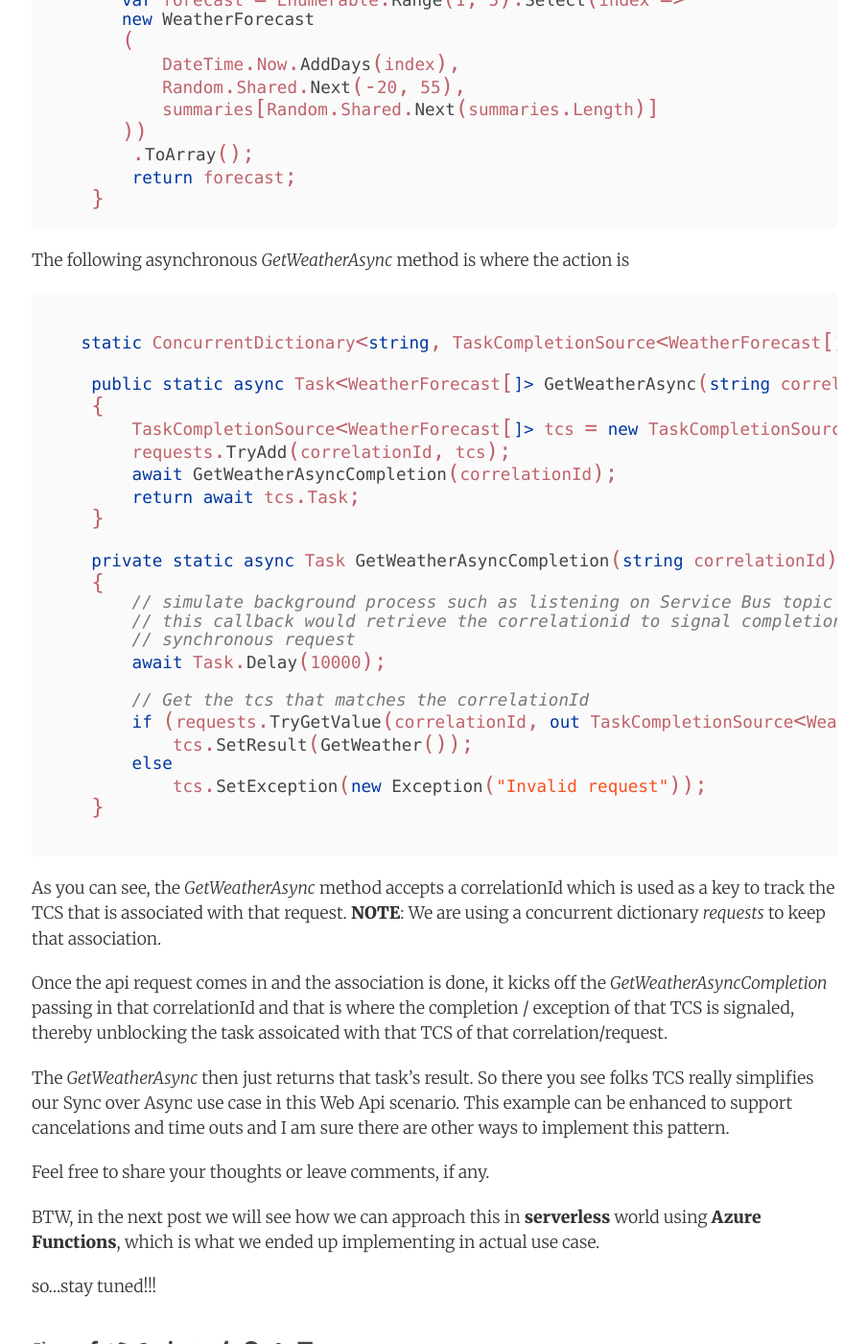
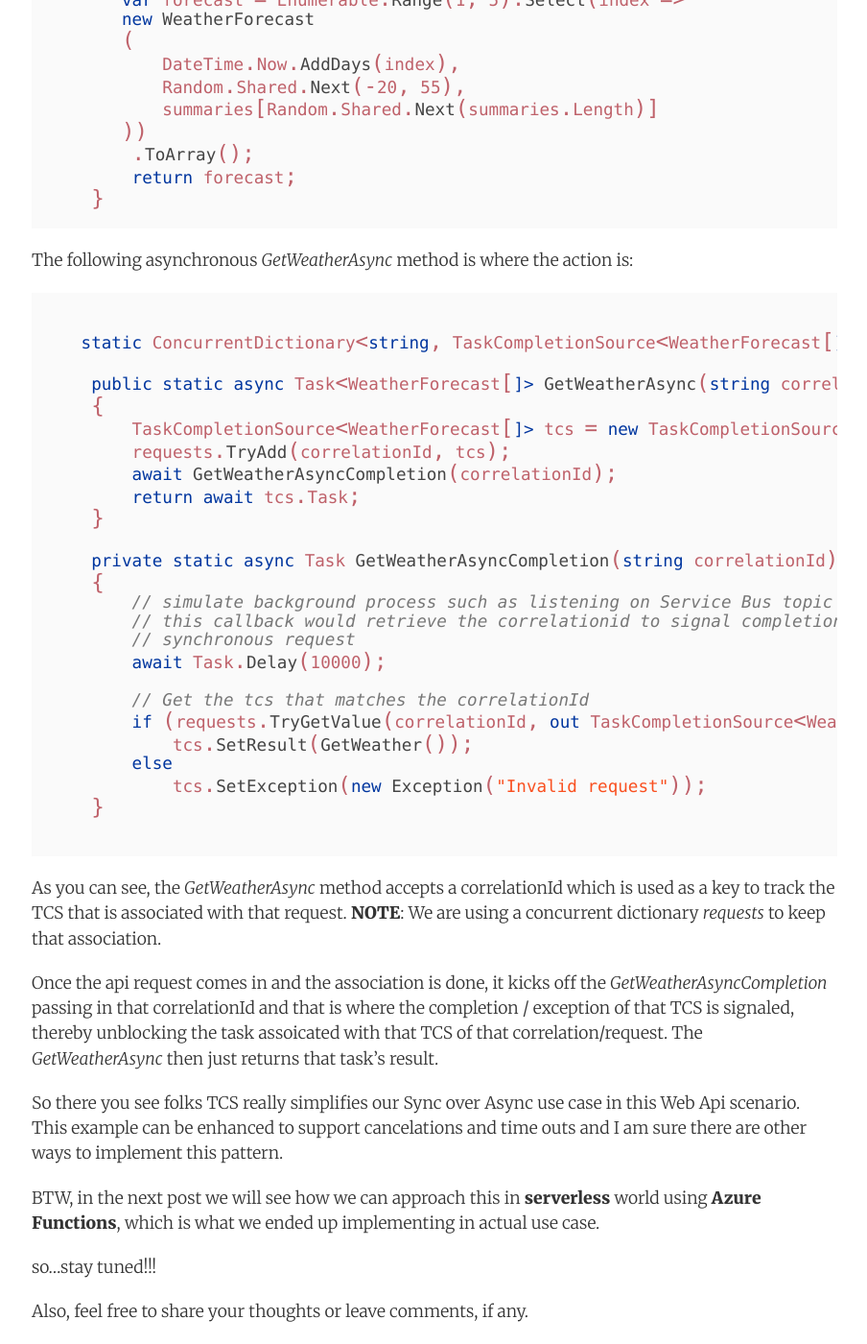
Before and after one commit to AdiThakker/AdiThakker.github.io, a Jekyll site: the page built from _posts/2021-01-20-Sync-over-Async-WebApi.md, in a window 1280 px wide and 1400 px high, scrolled down 2435 px. Shown: the whole window at 96% size, without its empty margins (187-1091 px from the left). Built offline with Jekyll 4.4.1, drawn with Linux system fonts in a browser that asks for light colours; nearby versions of some CDN libraries; comment, search, counter and statistics services are not loaded; some of the changed text lies outside the part shown.

Commit message:
minor updates

```diff
--- a/_posts/2021-01-20-Sync-over-Async-WebApi.md
+++ b/_posts/2021-01-20-Sync-over-Async-WebApi.md
@@ -88,7 +88,7 @@ The synchrnous *GetWeather* is straight from the built-in template, so I won't g
     }
 ~~~
 
-The following asynchronous *GetWeatherAsync* method is where the action is
+The following asynchronous *GetWeatherAsync* method is where the action is:
 
 ~~~csharp
 
@@ -120,12 +120,12 @@ The following asynchronous *GetWeatherAsync* method is where the action is
 
 As you can see, the *GetWeatherAsync* method accepts a correlationId which is used as a key to track the TCS that is associated with that request. **NOTE**: We are using a concurrent dictionary *requests* to keep that association.
 
-Once the api request comes in and the association is done, it kicks off the *GetWeatherAsyncCompletion* passing in that correlationId and that is where the completion / exception of that TCS is signaled, thereby unblocking the task assoicated with that TCS of that correlation/request.
+Once the api request comes in and the association is done, it kicks off the *GetWeatherAsyncCompletion* passing in that correlationId and that is where the completion / exception of that TCS is signaled, thereby unblocking the task assoicated with that TCS of that correlation/request. The *GetWeatherAsync* then just returns that task's result.
 
-The *GetWeatherAsync* then just returns that task's result. So there you see folks TCS really simplifies our Sync over Async use case in this Web Api scenario. This example can be enhanced to support cancelations and  time outs and I am sure there are other ways to implement this pattern.
-
-Feel free to share your thoughts or leave comments, if any.
+So there you see folks TCS really simplifies our Sync over Async use case in this Web Api scenario. This example can be enhanced to support cancelations and  time outs and I am sure there are other ways to implement this pattern.
 
 BTW, in the next post we will see how we can approach this in **serverless** world using **Azure Functions**, which is what we ended up implementing in actual use case.
 
 so...stay tuned!!!
+
+Also, feel free to share your thoughts or leave comments, if any.
```
Also changed, not shown: other parts of _posts/2021-01-20-Sync-over-Async-WebApi.md (+2 -2 lines).
